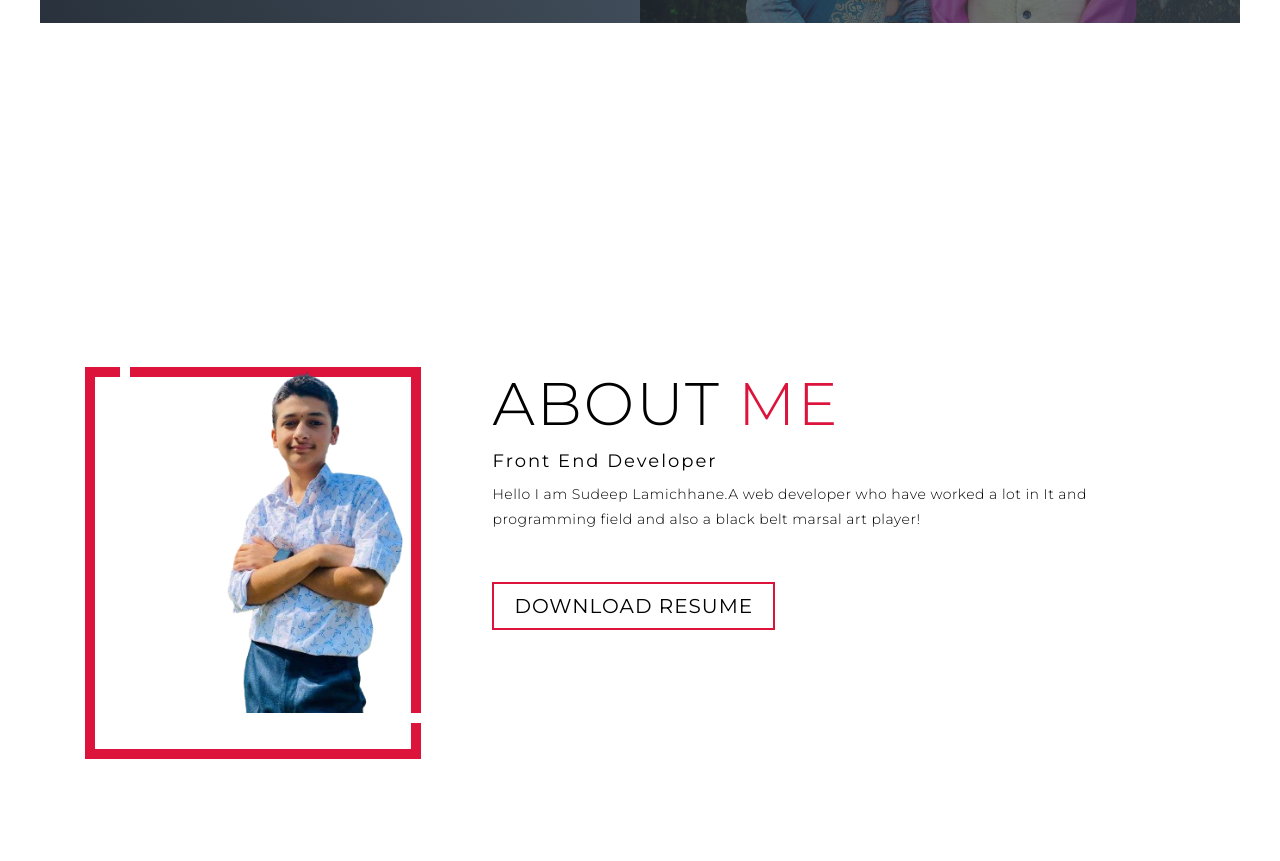
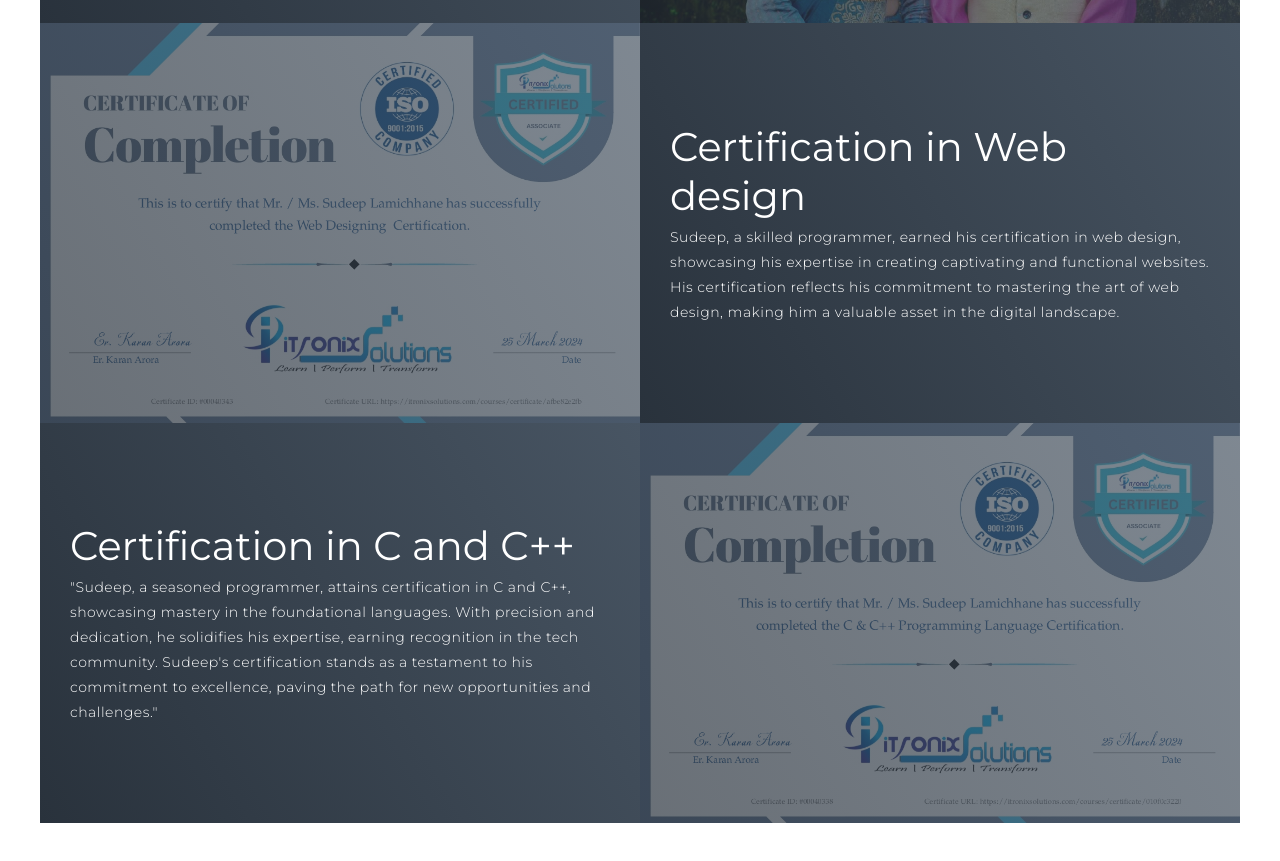
Before and after one commit to Sudeepdeve/Biodata, a plain HTML site: page index.html in a window 1280 px wide. Shown: the part 2200-3061 px from the top of the page. Drawn offline with Linux system fonts and the light colour scheme; a script that the page names is missing.

Commit message:
Add files via upload

```diff
--- a/index.html
+++ b/index.html
@@ -97,6 +97,27 @@
           <div class="project-img">
             <img src="6.jpg" alt="img">
           </div>
+
+        </div>
+        <div class="project-item">
+          <div class="project-info">
+            <h1> Certification in Web design</h1>
+
+           <p>Sudeep, a skilled programmer, earned his certification in web design, showcasing his expertise in creating captivating and functional websites. His certification reflects his commitment to mastering the art of web design, making him a valuable asset in the digital landscape.</p>
+          </div>
+          <div class="project-img">
+            <img src="Web design.jpg" alt="img">
+          </div>
+        </div>
+        <div class="project-item">
+          <div class="project-info">
+            <h1> Certification in C and C++</h1>
+
+       <p>"Sudeep, a seasoned programmer, attains certification in C and C++, showcasing mastery in the foundational languages. With precision and dedication, he solidifies his expertise, earning recognition in the tech community. Sudeep's certification stands as a testament to his commitment to excellence, paving the path for new opportunities and challenges."</p>
+          </div>
+          <div class="project-img">
+            <img src="C and C++.jpg" alt="img">
+          </div>
         </div>
 
         </div>
```
